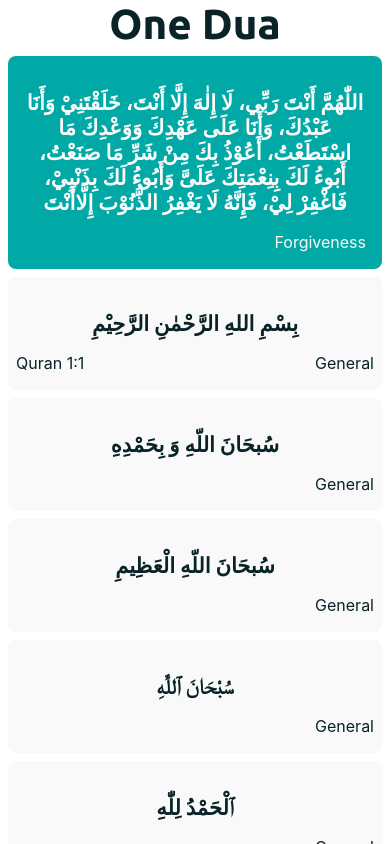
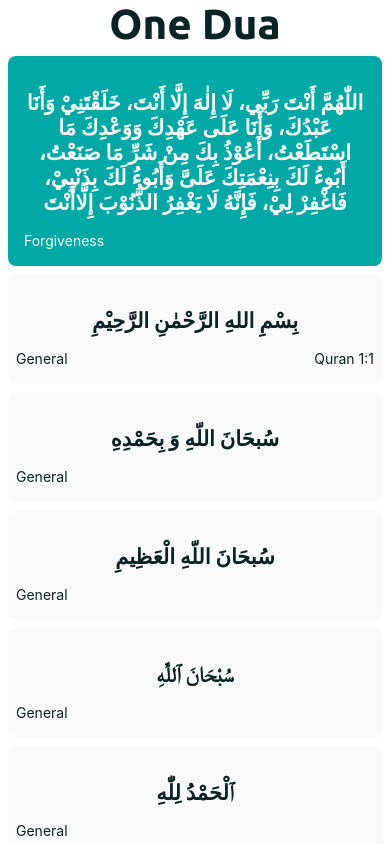
Before and after one commit to AfaanBilal/one-dua, a React Native app: screen / in a window 390 px wide. Built offline with nearby package versions, Linux system fonts and the light colour scheme.

Commit message:
🎨 Rearrange card ref and category

```diff
--- a/App.tsx
+++ b/App.tsx
@@ -29,10 +29,10 @@ const duas: Dua[] = [
     { text: 'لَا حَوْلَ وَلَا قُوَّةَ إِلَّا بِٱللَّٰهِ ٱلْعَلِيِّ ٱلْعَظِيمِ', id: '9', ref: '', category: 'General' },
     { text: 'اللّٰهُمَّ أَنْتَ رَبِّي، لَا إِلٰهَ إِلَّا أَنْتَ، خَلَقْتَنِيْ وَأَنَا عَبْدُكَ، وَأَنَا عَلَى عَهْدِكَ وَوَعْدِكَ مَا اسْتَطَعْتُ، أَعُوْذُ بِكَ مِنْ شَرِّ مَا صَنَعْتُ، أَبُوءُ لَكَ بِنِعْمَتِكَ عَلَىَّ وَأَبُوءُ لَكَ بِذَنْبِيْ، فَاغْفِرْ لِيْ، فَإِنَّهُ لَا يَغْفِرُ الذُّنُوْبَ إِلَّاأَنْتَ', id: '10', ref: '', category: 'Forgiveness' },
     { text: 'لَّآ إِلَٰهَ إِلَّآ أَنتَ سُبْحَٰنَكَ إِنِّى كُنتُ مِنَ ٱلظَّٰلِمِينَ', id: '11', ref: '', category: 'General' },
-    { text: 'بِاسْمِكَ اللَّهُمَّ أَمُوتُ وَأَحْيَا', id: '11', ref: '', category: 'Before Sleeping' },
-    { text: 'الْحَمْدُ لِلَّهِ الَّذِي أَحْيَانَا بَعْدَ مَا أَمَاتَنَا وَإِلَيْهِ النُّشُورُ', id: '12', ref: '', category: 'Waking Up' },
-    { text: 'إِنَّا ِلِلَّٰهِ وَإِنَّا إِلَيْهِ رَاجِعُونَ', id: '13', ref: '', category: 'Bad News' },
-    { text: 'اللَّهُمَّ إِنِّي أَعُوذُ بِكَ مِنَ الْخُبُثِ وَالْخَبَائِثِ', id: '14', ref: '', category: 'Entering Washroom' },
+    { text: 'بِاسْمِكَ اللَّهُمَّ أَمُوتُ وَأَحْيَا', id: '11', ref: '', category: 'Before sleeping' },
+    { text: 'الْحَمْدُ لِلَّهِ الَّذِي أَحْيَانَا بَعْدَ مَا أَمَاتَنَا وَإِلَيْهِ النُّشُورُ', id: '12', ref: '', category: 'Waking up' },
+    { text: 'إِنَّا ِلِلَّٰهِ وَإِنَّا إِلَيْهِ رَاجِعُونَ', id: '13', ref: '', category: 'Bad news' },
+    { text: 'اللَّهُمَّ إِنِّي أَعُوذُ بِكَ مِنَ الْخُبُثِ وَالْخَبَائِثِ', id: '14', ref: '', category: 'Entering washroom' },
 ];
 
 export default function App() {
--- a/src/components/cards/BigCard.tsx
+++ b/src/components/cards/BigCard.tsx
@@ -16,8 +16,8 @@ const BigCard: React.FC<{ dua: Dua }> = ({ dua }) => {
         <View style={styles.card}>
             <Text style={styles.title}>{dua.text}</Text>
             <View style={styles.bottomRow}>
+                <Text style={styles.text}>{dua.category}</Text>
                 <Text style={styles.text}>{dua.ref}</Text>
-                <Text style={styles.text}>{dua.category}</Text>
             </View>
         </View>
     );
@@ -42,7 +42,7 @@ const styles = StyleSheet.create({
         paddingBottom: SpacingH.s2,
     },
     text: {
-        fontSize: FontSize.NORMAL,
+        fontSize: FontSize.SMALL,
         color: Colors.DARK,
     },
     bottomRow: {
--- a/src/components/cards/HighlightCard.tsx
+++ b/src/components/cards/HighlightCard.tsx
@@ -16,8 +16,8 @@ const HighlightCard: React.FC<{ dua: Dua }> = ({ dua }) => {
         <View style={styles.card}>
             <Text style={styles.title}>{dua.text}</Text>
             <View style={styles.bottomRow}>
+                <Text style={styles.text}>{dua.category}</Text>
                 <Text style={styles.text}>{dua.ref}</Text>
-                <Text style={styles.text}>{dua.category}</Text>
             </View>
         </View>
     );
@@ -44,7 +44,7 @@ const styles = StyleSheet.create({
         paddingBottom: SpacingH.s2,
     },
     text: {
-        fontSize: FontSize.NORMAL,
+        fontSize: FontSize.SMALL,
         color: Colors.SOFT_WHITE,
     },
     bottomRow: {
```
